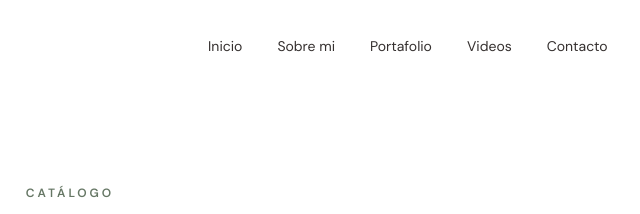
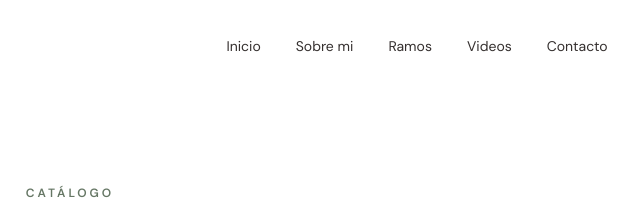
Before and after one commit to joelperazasalarrue-ui/DP-EVENTS, a plain HTML site: page html/portafolio.html in a window 1280 px wide. Shown: the top 214 px of the page, 570-1210 px from the left. Drawn offline with nearby package versions, Linux system fonts and the light colour scheme.

Commit message:
Actualizacion de la pagina

```diff
--- a/html/portafolio.html
+++ b/html/portafolio.html
@@ -3,7 +3,7 @@
 <head>
     <meta charset="UTF-8">
     <meta name="viewport" content="width=device-width, initial-scale=1.0">
-    <title>DP - EVENTS | Portafolio</title>
+    <title>DP - EVENTS | Ramos</title>
     <link rel="icon" type="image/png" href="../img/icono-logo-dp.png">
     <link rel="stylesheet" href="../css/estilos.css">
     <link href="https://fonts.googleapis.com/css2?family=DM+Sans:wght@400;500;600;700&family=Playfair+Display:wght@400;500;600&display=swap" rel="stylesheet">
@@ -23,7 +23,7 @@
         <ul class="menu-links" id="menu-links">
             <li><a href="../index.html">Inicio</a></li>
             <li><a href="../index.html#mision">Sobre mi</a></li>
-            <li><a href="portafolio.html">Portafolio</a></li>
+            <li><a href="portafolio.html">Ramos</a></li>
             <li><a href="../index.html#videos">Videos</a></li>
             <li><a href="../index.html#contacto">Contacto</a></li>
         </ul>
```
Also changed, not shown: index.html (+1 -1 lines).
